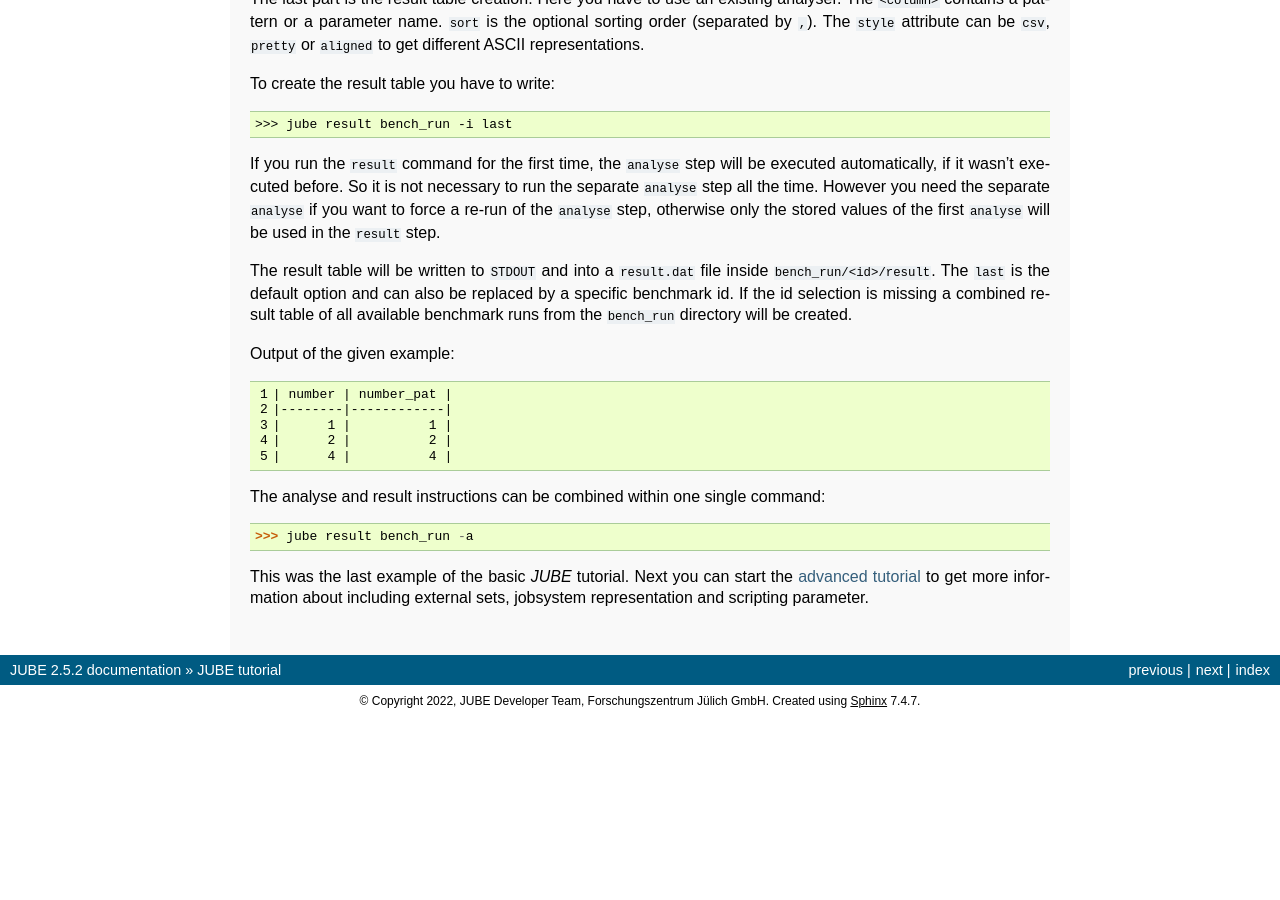
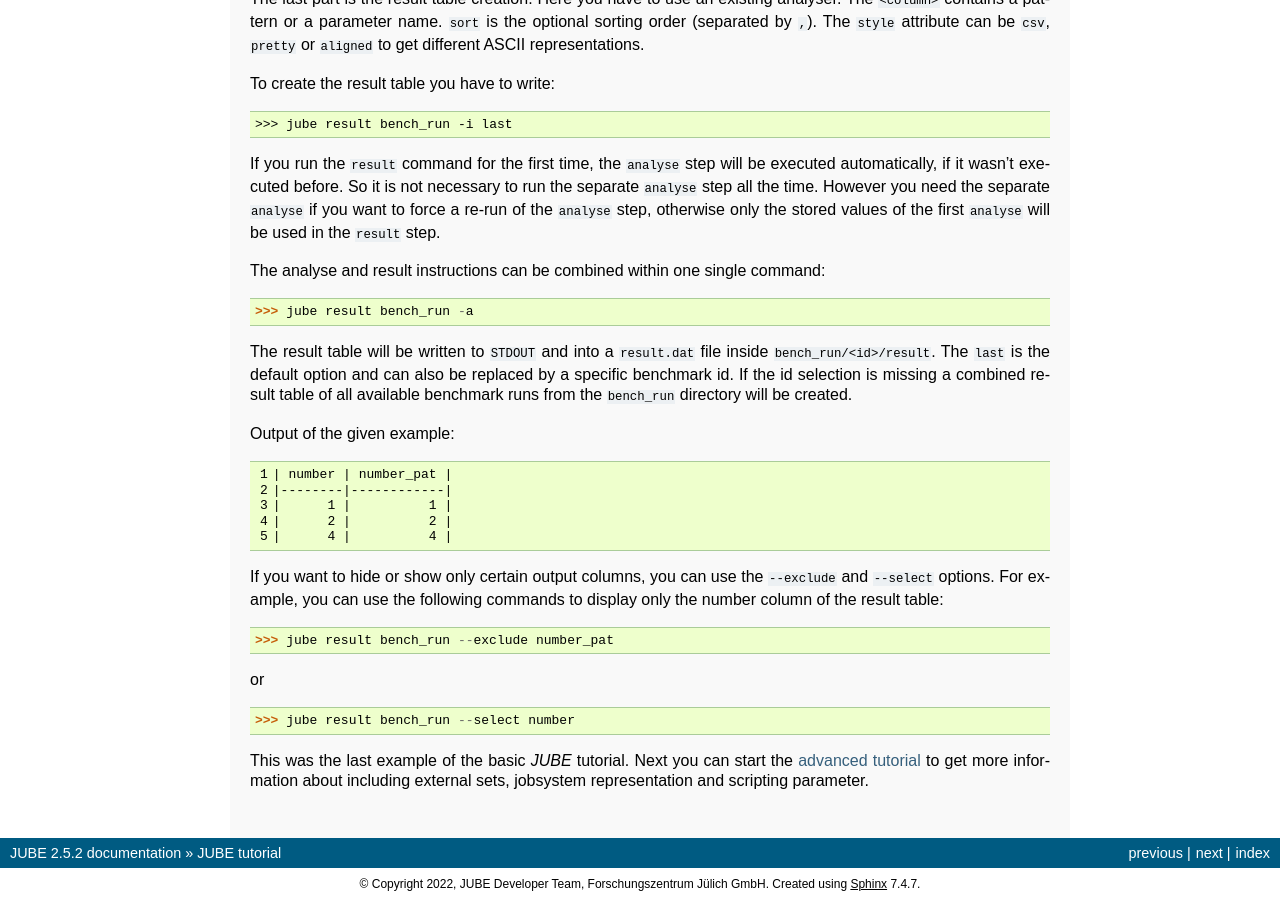
Before and after one commit to FZJ-JSC/JUBE, a Sphinx documentation site: the page built from docs/tutorial.rst, in a window 1280 px wide and 900 px high, scrolled down 9424 px. Built offline with Sphinx 7.4.7, drawn with Linux system fonts in a browser that asks for light colours; before the commit the page ends 10141 px from its top, so only the background shows below that.

Commit message:
Add release and documentation note

```diff
--- a/docs/release_notes.rst
+++ b/docs/release_notes.rst
@@ -25,6 +25,7 @@ Version 2.5.2
 ~~~~~~~~~~~~~
 Release: 2023-10-13
 
+* The result command has been extended by the options select and exclude to show and hide result columns.
 * The `include-path` for YAML scripts has been fixed and an usage example has been added to the advanced tutorial.
 * The `result_creation` example has been updated.
 * The `jube complete` help output was debugged.
--- a/docs/tutorial.rst
+++ b/docs/tutorial.rst
@@ -508,6 +508,10 @@ To create the result table you have to write::
 If you run the ``result`` command for the first time, the ``analyse`` step will be executed automatically, if it wasn't executed before. So it is not necessary to run the separate ``analyse`` step all the time. However you need the separate ``analyse``
 if you want to force a re-run of the ``analyse`` step, otherwise only the stored values of the first ``analyse`` will be used in the ``result`` step.
 
+The analyse and result instructions can be combined within one single command:
+
+   >>> jube result bench_run -a
+
 The result table will be written to ``STDOUT`` and into a ``result.dat`` file inside ``bench_run/<id>/result``. The ``last`` is the default option and can also be replaced by a specific benchmark id.
 If the id selection is missing a combined result table of all available benchmark runs from the ``bench_run`` directory will be created.
 
@@ -521,9 +525,13 @@ Output of the given example:
    |      2 |          2 |
    |      4 |          4 |
 
-The analyse and result instructions can be combined within one single command:
+If you want to hide or show only certain output columns, you can use the ``--exclude`` and ``--select`` options. For example, you can use the following commands to display only the number column of the result table:
 
-   >>> jube result bench_run -a
+   >>> jube result bench_run --exclude number_pat
+
+or
+
+   >>> jube result bench_run --select number
 
 This was the last example of the basic *JUBE* tutorial. Next you can start the :doc:`advanced tutorial <advanced>` to get more information about
 including external sets, jobsystem representation and scripting parameter.
```
